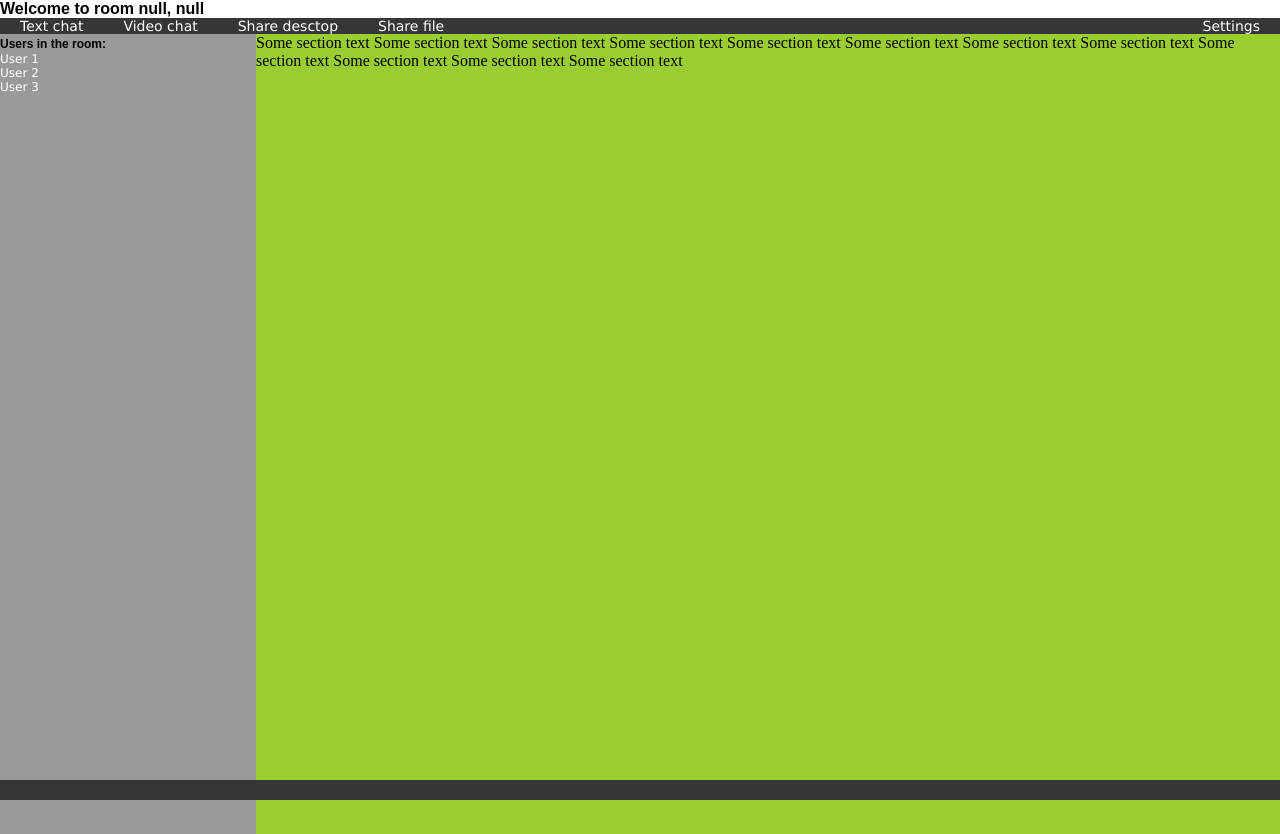
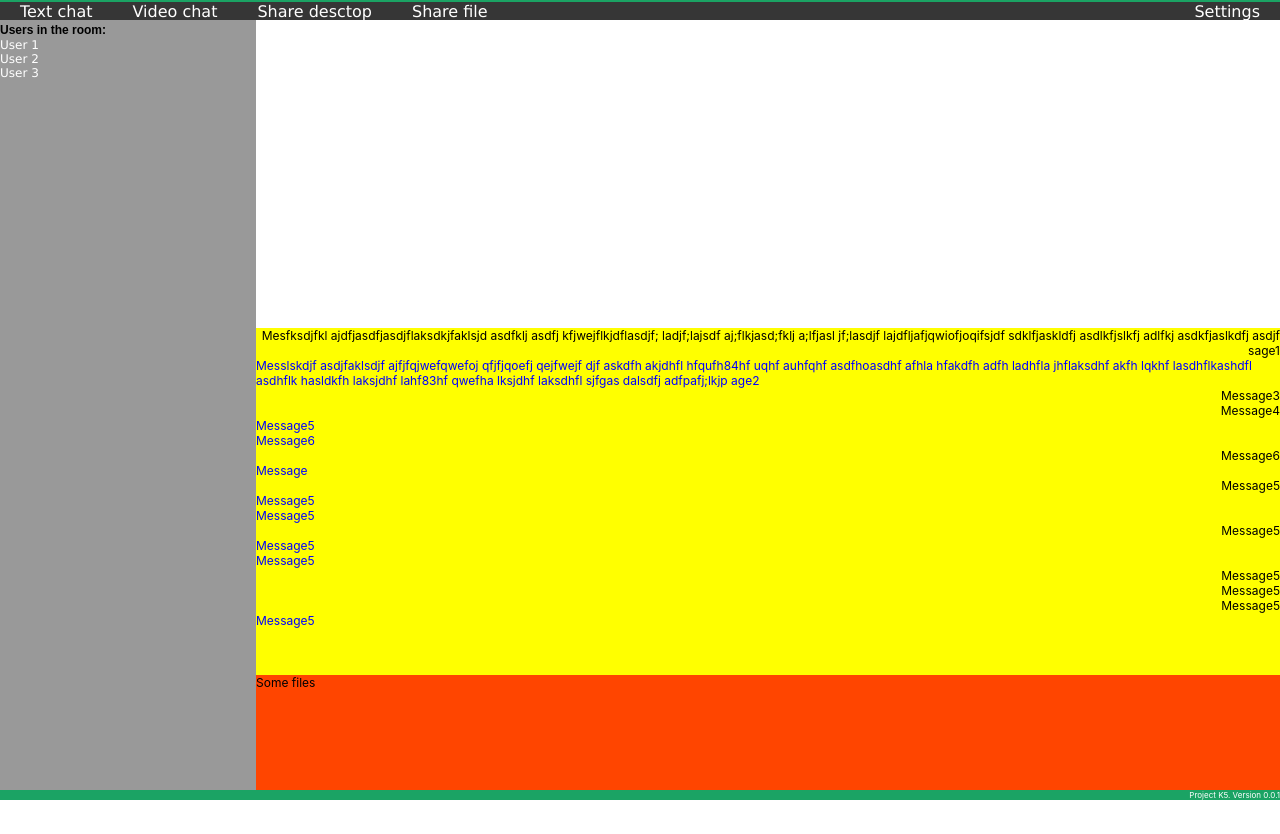
Before and after one commit to ykorneff/ProjectK5, a website: page html/space.html in a window 1280 px wide. After the commit the page ends 800 px from the top, so only its background shows below. Drawn offline with nearby package versions, Linux system fonts and the light colour scheme; files that its build step writes are made by us from their sources; no server answers; files whose address does not match are found by name.

Commit message:
i-20190330-h

```diff
--- a/html/space.html
+++ b/html/space.html
@@ -1,7 +1,7 @@
 <!DOCTYPE html>
 <html>
     <head>
-        <title>Project K5</title>
+        <title id="spaceTitleId">Project K5</title>
         <link rel="stylesheet" href="../styles/app.css" type="text/css"/>
         <script src="/socket.io/socket.io.js"></script>
         <script src="https://code.jquery.com/jquery-1.11.1.js"></script>
@@ -10,11 +10,11 @@
         <script async src="/scripts/renderspace.js"></script>
     </head>
     <body>
-        <p id="pWelcomTitle"></p>
+        <header></header>
         <nav>
             <ul>
                 <li><a href="javascript:void(0)" onclick="console.log('Text chat');">Text chat</a></li>
-                <li><a href="javascript:void(0)" onclick="console.log('Video chat');">Video chat</a></li>
+                <li><a href="javascript:void(0)" onclick="console.log('Video chat'); videoTest();">Video chat</a></li>
                 <li><a href="javascript:void(0)" onclick="console.log('Share desctop');">Share desctop</a></li>
                 <li><a href="javascript:void(0)" onclick="console.log('Share File');">Share file</a></li>
                 <li style="float:right"><a href="javascript:void(0)" onclick="console.log('Settings');">Settings</a></li>
@@ -29,11 +29,37 @@
             </ul>
         </aside>
         <section>
-            Some section text Some section text Some section text Some section text Some section text Some section text Some section text Some section text Some section text Some section text Some section text Some section text
+            <article class="videoElements">
+                <video id="localVideo" autoplay muted></video>
+                <video id="video1" autoplay muted></video>
+                <video id="video2" autoplay muted></video>
+            </article>
+            <article class="textChat">
+                <p class="local">Mesfksdjfkl ajdfjasdfjasdjflaksdkjfaklsjd asdfklj asdfj kfjwejflkjdflasdjf; ladjf;lajsdf aj;flkjasd;fklj a;lfjasl jf;lasdjf lajdfljafjqwiofjoqifsjdf sdklfjaskldfj asdlkfjslkfj adlfkj asdkfjaslkdfj asdjf sage1</p>
+                <p>Messlskdjf asdjfaklsdjf ajfjfqjwefqwefoj qfjfjqoefj qejfwejf djf  askdfh akjdhfl hfqufh84hf uqhf auhfqhf asdfhoasdhf afhla hfakdfh adfh ladhfla jhflaksdhf akfh lqkhf lasdhflkashdfl asdhflk hasldkfh laksjdhf lahf83hf qwefha lksjdhf laksdhfl sjfgas dalsdfj adfpafj;lkjp age2</p>
+                <p class="local">Message3</p>
+                <p class="local">Message4</p>
+                <p>Message5</p>
+                <p>Message6</p>
+                <p class="local">Message6</p>
+                <p>Message</p>
+                <p class="local">Message5</p>
+                <p>Message5</p>
+                <p>Message5</p>
+                <p class="local">Message5</p>
+                <p>Message5</p>
+                <p>Message5</p>
+                <p class="local">Message5</p>
+                <p class="local">Message5</p>
+                <p class="local">Message5</p>
+                <p>Message5</p>
+            </article>
+            <article class="sharedFiles">
+                Some files
+            </article>
         </section>
-
-        <footer >
-            footer
         <footer>
+            Project K5. Version 0.0.1
+        </footer>
     </body>
 </html>
--- a/public/css/app.css
+++ b/public/css/app.css
@@ -4,11 +4,32 @@
     box-sizing: border-box;
 }
 
-#pWelcomTitle {
-     font: 16px Arial;
-     font-weight: bold;
- }
+::-webkit-scrollbar{
+    width:5px;
+    height: 5px;
+}
 
+::-webkit-scrollbar-track {
+    background: white;
+}
+
+::-webkit-scrollbar-thumb {
+    background: #99dfbe;
+}
+
+::-webkit-scrollbar-thumb:hover {
+    background: #1ba364;
+}
+
+header {
+    height: 2px;
+    vertical-align: middle;
+    background-color: #1ba364
+}
+
+nav {
+    height: 18px;
+}
 nav ul {
     list-style-type: none;
     margin: 0;
@@ -20,7 +41,7 @@ nav ul {
 
 nav li {
     font-family: 'Lucida Sans', 'Lucida Sans Regular', 'Lucida Grande', 'Lucida Sans Unicode', Geneva, Verdana, sans-serif;
-    font-size: 14px;
+    font-size: 16px;
     padding: 0px 20px 0px 20px;
     float: left;
     color: white;
@@ -40,7 +61,7 @@ nav li a:hover {
 
 aside {
     width: 20%;
-    height: 100vh;
+    height: calc(100vh - 30px);
     background-color: #999999;
     float: left;
 }
@@ -79,20 +100,60 @@ aside li a:hover {
 
 section {
     width:80%;
-    height: 100vh;
-    background-color: yellowgreen;
+    height: calc(100vh - 30px);
     float: right;
+    background-color: white;
+    font-family: -apple-system, BlinkMacSystemFont, 'Segoe UI', Roboto, Oxygen, Ubuntu, Cantarell, 'Open Sans', 'Helvetica Neue', sans-serif;
+    font-size: 12px;
+}
+
+section article.videoElements {
+    background-color: white;
+    height: 40%;
+    scroll-behavior: smooth;
+    overflow: auto;
+    white-space: nowrap;
+}
+
+section video {
+    width: auto;
+    height: calc(100% - 5px);
+    display: inline;
+}
+
+section article.textChat {
+    background-color: yellow;
+    height: 45%;
+    overflow-y: auto;
+    scroll-behavior: smooth;
+}
+
+section article.textChat p {
+    color: blue;
+}
+
+section article.textChat p.local {
+    text-align: right;
+    color: black;
+}
+
+section article.sharedFiles{
+    background-color: orangered;
+    height: 15%;
 }
 
 footer {
     position: fixed;
+    margin: 0;
+    padding: 0;
     bottom: 0;
     width: 100%;
-    height: 20px;
+    height: 10px;
     font-family: -apple-system, BlinkMacSystemFont, 'Segoe UI', Roboto, Oxygen, Ubuntu, Cantarell, 'Open Sans', 'Helvetica Neue', sans-serif;
-    font-size: 10;
-    background-color:#363636;
-}
+    font-size: 8px;
+    background-color:#1ba364;
+    color:white;
+    text-align: right;
 /*
 form {
     background: #000;
--- a/public/js/renderspace.js
+++ b/public/js/renderspace.js
@@ -1,3 +1,15 @@
 'use strict';
 
-document.getElementById('pWelcomTitle').textContent=`Welcome to room ${roomId}, ${userNick}`;
+document.getElementById('spaceTitleId').textContent=`Project K5. Room: ${roomId}, user: ${userNick}`;
+
+function videoTest(){
+    navigator.mediaDevices.getUserMedia({video: true})
+    .then((stream)=>{
+        document.getElementById('localVideo').srcObject=stream;
+        document.getElementById('video1').srcObject=stream;
+        document.getElementById('video2').srcObject=stream;
+    })
+    .catch ((err)=>{
+        console.log(err);
+    });
+}
```
